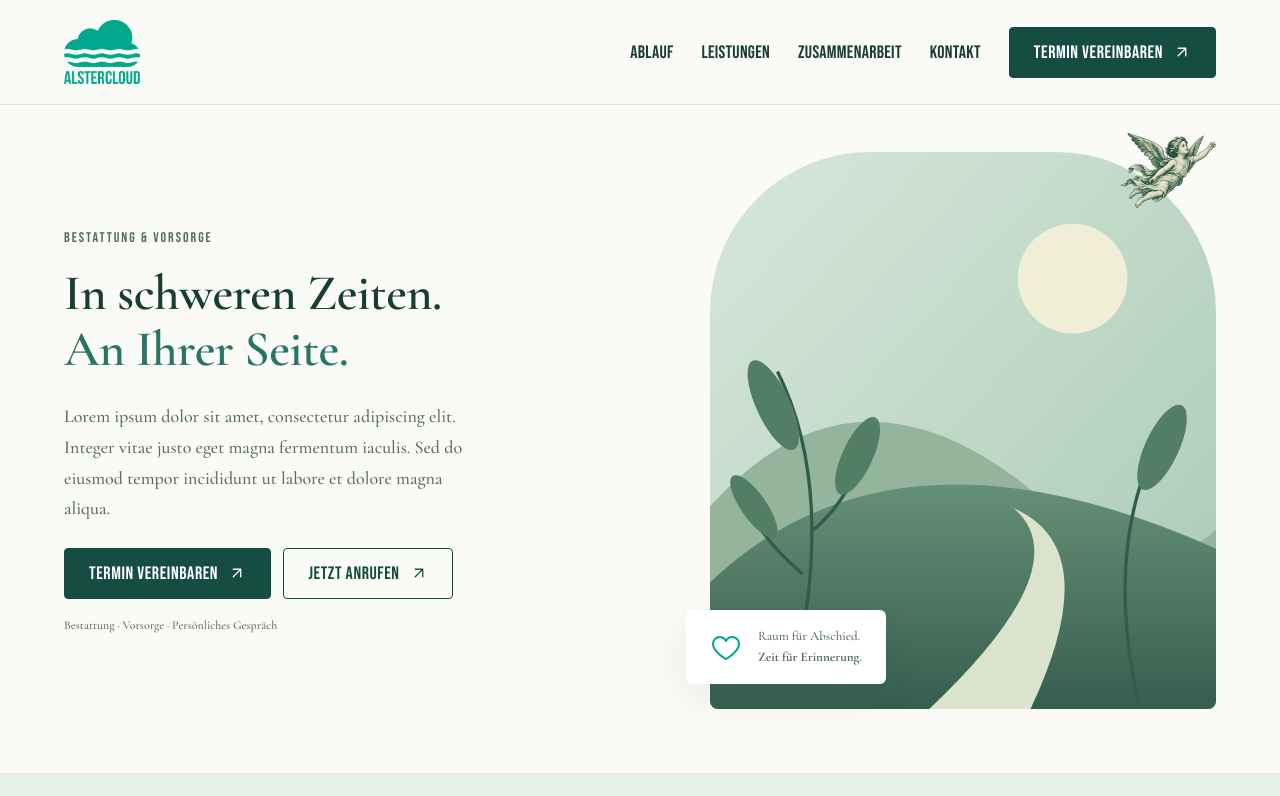
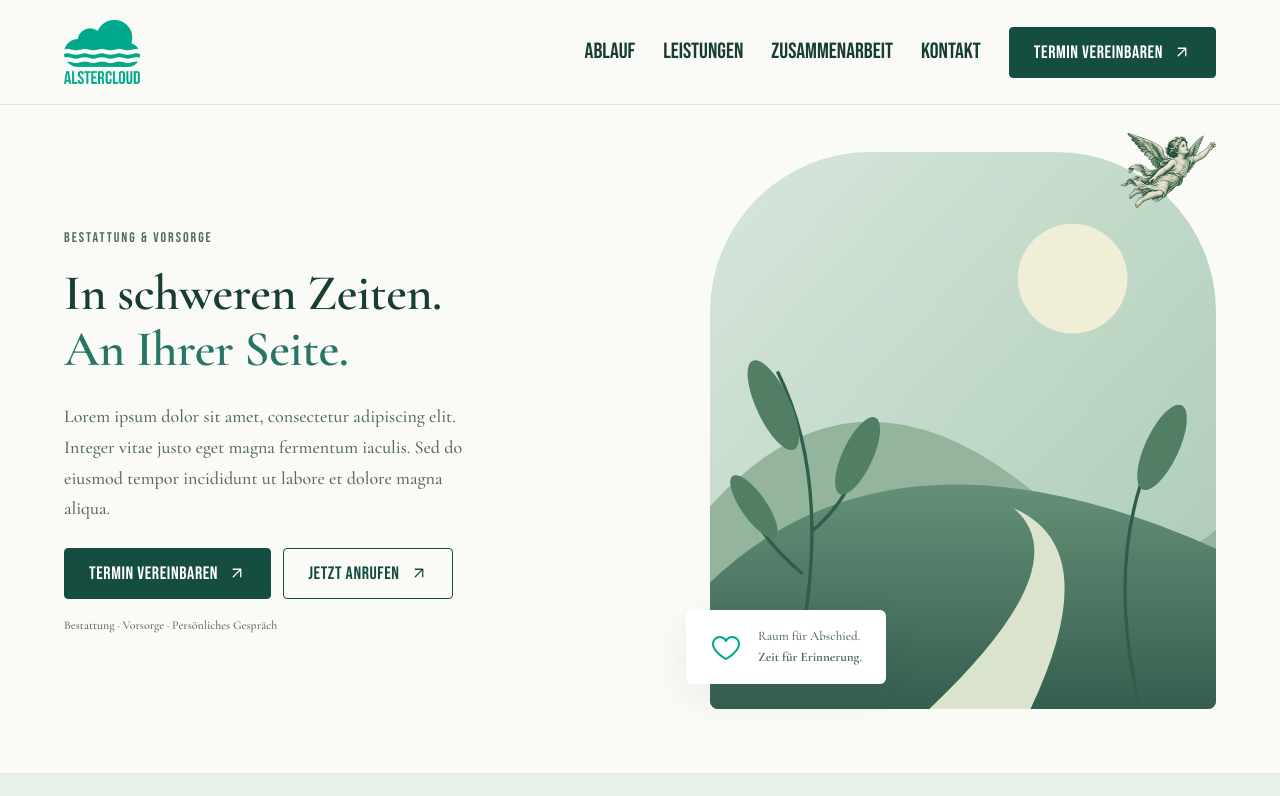
Before and after one commit to manueldinisjunior/bestatter-landingpage, a React (Vite) app: page / in a window 1280 px wide. Shown: the top 796 px of the page. Built offline with nearby package versions, Linux system fonts and the light colour scheme.

Commit message:
Match menu weight and letter spacing to logo reference

```diff
--- a/src/styles.css
+++ b/src/styles.css
@@ -325,4 +325,5 @@ h1, h2, h3 { font-weight: 600; }
 @media(max-width:480px) { .trust-benefits > span { font-size: 14px; } }
 
 /* Uppercase condensed lettering follows the supplied wordmark. */
-header nav a { text-transform: uppercase; letter-spacing: .3px; }
+header nav a { text-transform: uppercase; letter-spacing: 0; }
+header nav a:not(.button) { font-size: 22px; font-weight: 400; line-height: 1.2; }
```
